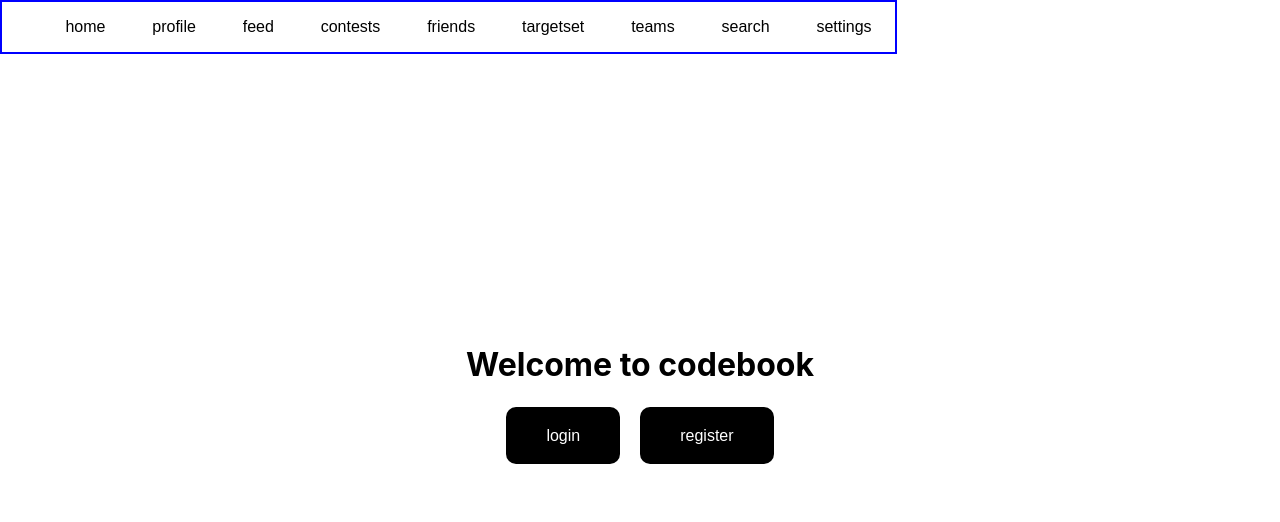
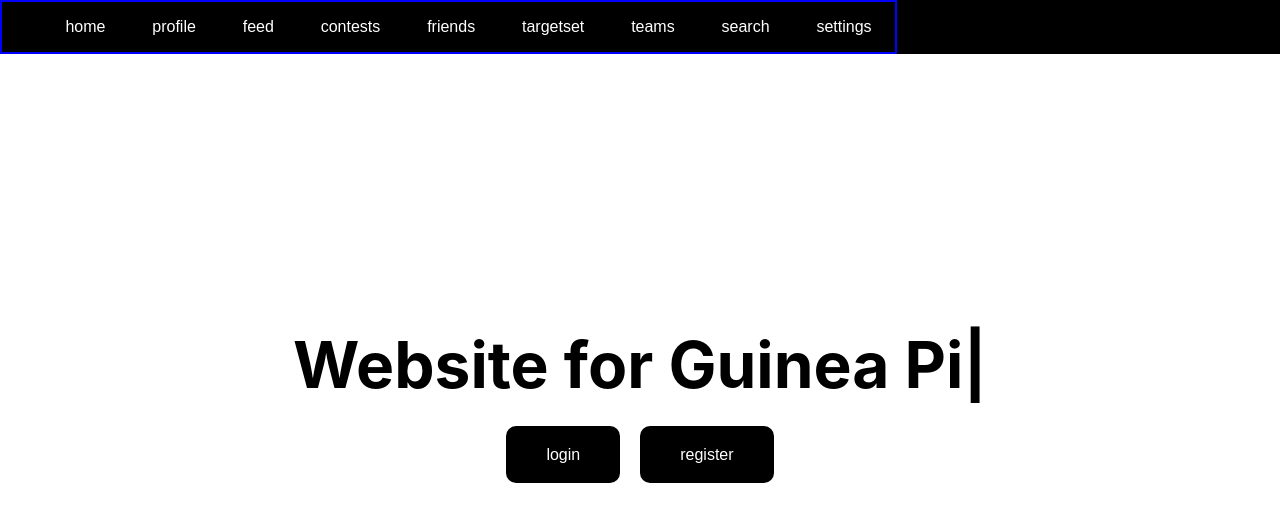
Before and after one commit to anuj10ee/miniproject, a React (Create React App) app in the folder client/: page / in a window 1280 px wide. Shown: the top 522 px of the page. Built offline with nearby package versions, Linux system fonts and the light colour scheme.

Commit message:
some animations

```diff
--- a/client/package.json
+++ b/client/package.json
@@ -15,6 +15,7 @@
     "react-router-dom": "^6.4.1",
     "react-scripts": "5.0.1",
     "react-spinners": "^0.13.6",
+    "react-type-animation": "^2.1.2",
     "web-vitals": "^2.1.4"
   },
   "scripts": {
--- a/client/src/components/Navbar/navbar.css
+++ b/client/src/components/Navbar/navbar.css
@@ -3,6 +3,8 @@
     display: flex;
     justify-content: center;
     align-items: center;
+    background:black;
+
 }
 
 .navbar .left{
@@ -29,6 +31,6 @@
     cursor: pointer;
 }
 .navbar .left .inner a{
-    color: black;
+    color:white;
     text-decoration: none;
 }
--- a/client/src/components/TEMP/temp.js
+++ b/client/src/components/TEMP/temp.js
@@ -1,25 +1,42 @@
-import React from 'react'
-import "./temp.css"
+import React from "react";
+import "./temp.css";
+import { TypeAnimation } from 'react-type-animation';
 
 export default function Home() {
   return (
     <div>
       <div className="temp">
         <div className="upper">
-          <h1> Welcome to codebook </h1>
+          <h1>
+            <TypeAnimation
+              // Same String at the start will only be typed once, initially
+              sequence={[
+                "Website for Mice",
+                1000,
+                "Website for Hamsters",
+                1000,
+                "Website for Guinea Pigs",
+                1000,
+                "Website for Chinchillas",
+                1000,
+              ]}
+              speed={50} // Custom Speed from 1-99 - Default Speed: 40
+              style={{ fontSize: "2em" }}
+              wrapper="span" // Animation will be rendered as a <span>
+              repeat={Infinity} // Repeat this Animation Sequence infinitely
+            />
+          {" "}
+          </h1>
         </div>
         <div className="lower">
           <div className="left">
-          <a href="/login">login</a>
+            <a href="/login">login</a>
           </div>
           <div className="right">
-          <a href="/register">register</a>
+            <a href="/register">register</a>
           </div>
         </div>
       </div>
-
-
-
     </div>
-  )
+  );
 }
```
Also changed, not shown: 1 other file (tests, documents, lock files or other folders).
